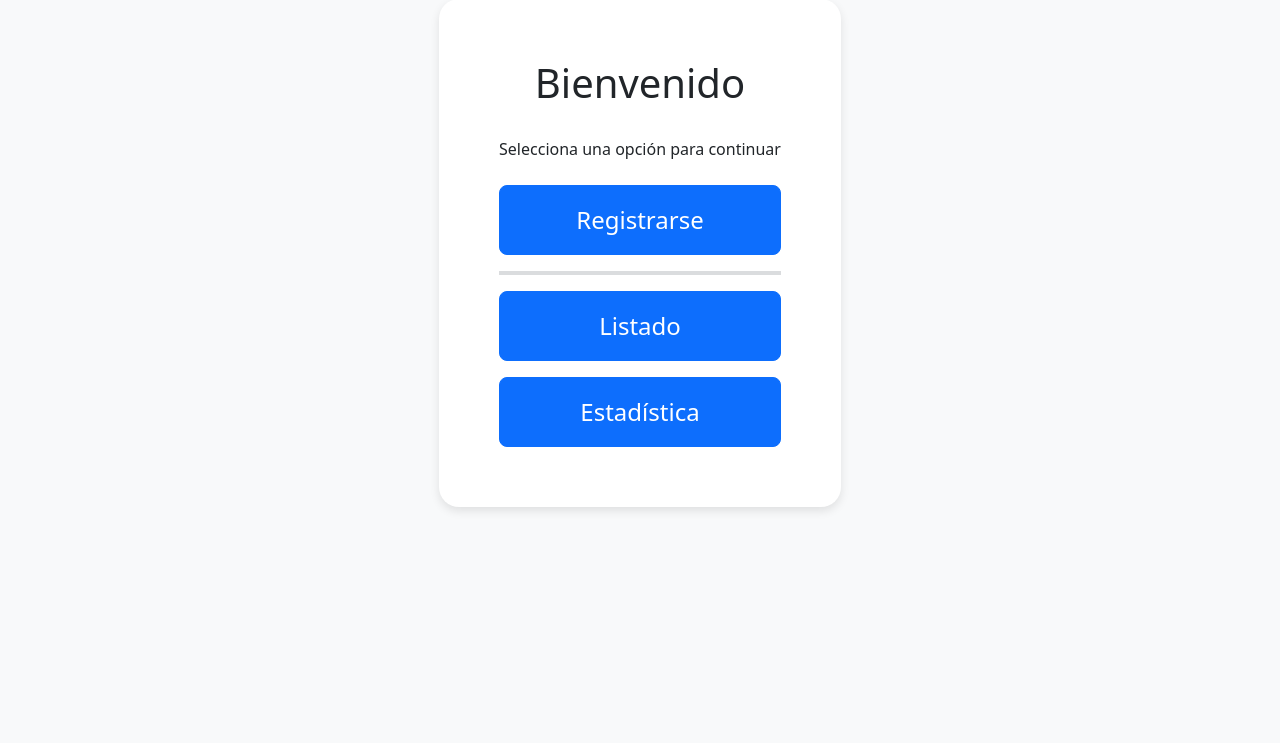
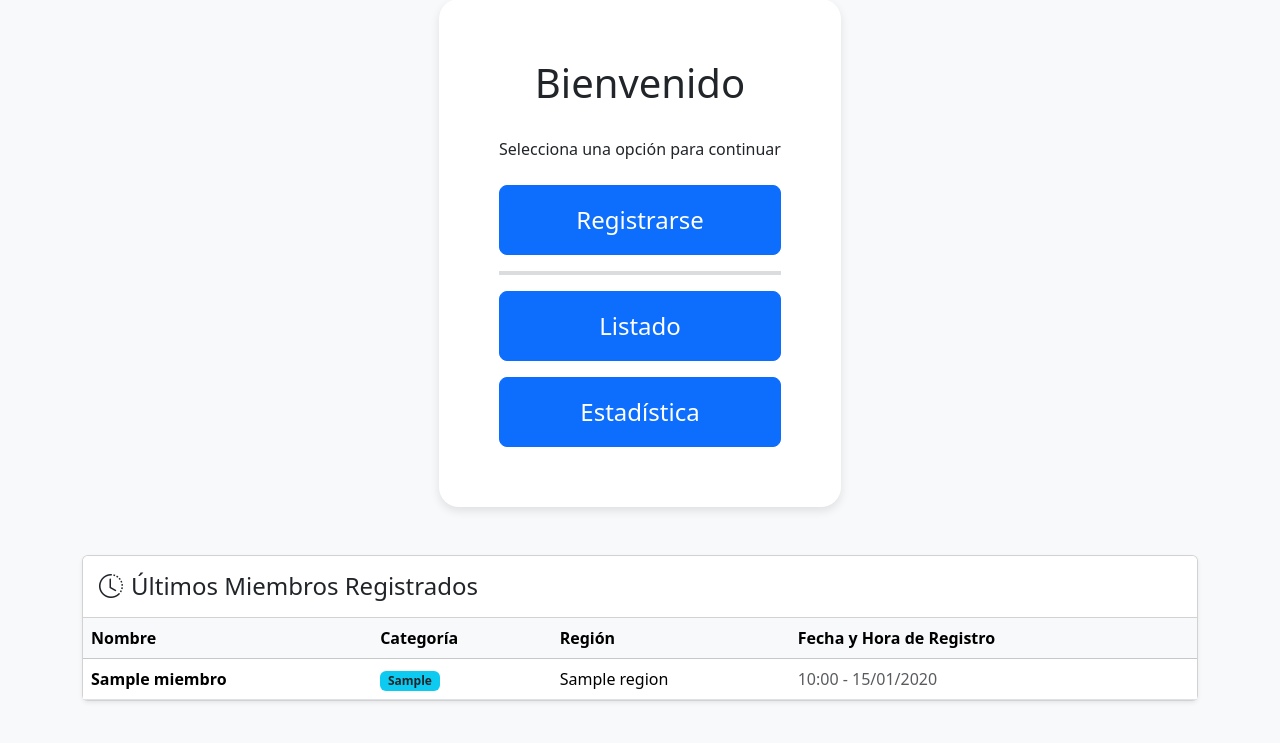
Before and after one commit to AlexanderSF8/desarrollo_web_Alexander_Segura_F, a Flask app: page / in a window 1280 px wide. Shown: the part 57-800 px from the top of the page. Run offline with Flask 3, Linux system fonts and the light colour scheme; tables that the repository leaves empty hold one stand-in row (values such as "Sample post").

Commit message:
feat: display latest registered members on the index page

```diff
--- a/app.py
+++ b/app.py
@@ -2,7 +2,9 @@ import flask
 from flask import Flask, render_template, request, redirect, url_for, session, flash
 from werkzeug.utils import secure_filename
 from database.db import SessionLocal
-from database.models import Miembro, Actividad, Foto
+from database.models import Comuna, Miembro, Actividad, Foto
+from sqlalchemy import desc
+from sqlalchemy.orm import joinedload
 import os
 import re
 import json
@@ -16,7 +18,13 @@ app.config['UPLOAD_FOLDER'] = UPLOAD_FOLDER
 
 @app.route('/')
 def index():
-    return render_template('index.html')
+    db_session = SessionLocal()
+    last_members=db_session.query(Miembro)\
+    .options(joinedload(Miembro.comuna).joinedload(Comuna.region))\
+    .order_by(desc(Miembro.fecha_registro))\
+    .limit(5)\
+    .all()
+    return render_template('index.html', members=last_members)
 
 @app.route('/register', methods=['GET', 'POST'])
 def register():
--- a/database/models.py
+++ b/database/models.py
@@ -1,6 +1,7 @@
-from sqlalchemy import Column, Integer, String, ForeignKey, Float, Text
+from sqlalchemy import Column, Integer, String, ForeignKey, Float, Text, DateTime
 from sqlalchemy.orm import relationship
 from database.db import Base
+from sqlalchemy.sql import func
 
 # --- Table region y comuna ---
 class Region(Base):
@@ -28,6 +29,7 @@ class Miembro(Base):
     telefono = Column(String(15), nullable=False)
     categoria = Column(String(50), nullable=False) # estudiante, funcionario o academico
     comuna_id = Column(Integer, ForeignKey('comuna.id'), nullable=False)
+    fecha_registro = Column(DateTime, server_default=func.now())
 
     comuna = relationship("Comuna", back_populates="miembros")
     actividades = relationship("Actividad", back_populates="miembro", cascade="all, delete-orphan")
--- a/templates/index.html
+++ b/templates/index.html
@@ -13,4 +13,41 @@
         <a class="btn btn-primary btn-lg py-3 fs-4" href="{{ url_for('statistics') }}">Estadística</a>
     </div>
 </main>
+
+<div class="container mt-5">
+    <div class="card shadow-sm">
+        <div class="card-header bg-white py-3">
+            <h4 class="mb-0"><i class="bi bi-clock-history me-2"></i>Últimos Miembros Registrados</h4>
+        </div>
+        <div class="card-body p-0">
+            <div class="table-responsive">
+                <table class="table table-hover mb-0">
+                    <thead class="table-light">
+                        <tr>
+                            <th>Nombre</th>
+                            <th>Categoría</th>
+                            <th>Región</th>
+                            <th>Fecha y Hora de Registro</th>
+                        </tr>
+                    </thead>
+                    <tbody>
+                        {% for member in members %}
+                        <tr>
+                            <td class="fw-bold">{{ member.nombre }}</td>
+                            <td><span class="badge bg-info text-dark">{{ member.categoria|capitalize }}</span></td>
+                            <td>{{ member.comuna.region.nombre }}</td>
+                            <td class="text-muted">{{ member.fecha_registro.strftime('%H:%M - %d/%m/%Y') }}</td>
+                        </tr>
+
+                        {% else %}
+                        <tr>
+                            <td colspan="3" class="text-center py-4 text-muted">Aún no hay miembros registrados.</td>
+                        </tr>
+                        {% endfor %}
+                    </tbody>
+                </table>
+            </div>
+        </div>
+    </div>
+</div>
 {% endblock %}
```
